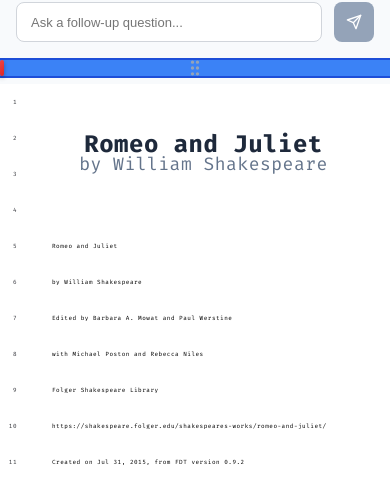
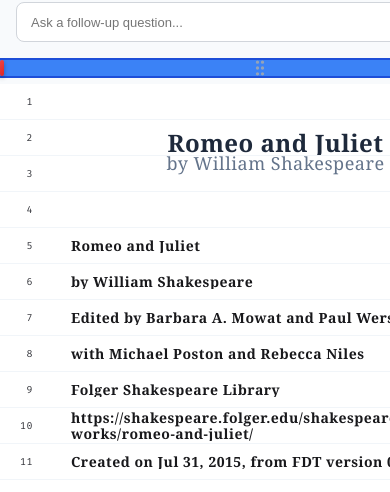
Before and after one commit to johndimm/the-explainer, a Next.js app: page / in a window 390 px wide. Shown: the part 344-836 px from the top of the page. Built offline with nearby package versions, Linux system fonts and the light colour scheme; no server answers.

Commit message:
Claude simplified the css

```diff
--- a/src/components/TextPanel.js
+++ b/src/components/TextPanel.js
@@ -827,16 +827,6 @@
         <span
           className={styles.lineContent}
           title={line.length > 100 ? line : undefined}
-          style={{
-            fontSize: isMobile && isPortrait ? '24px' : '20px',
-            lineHeight: isMobile && isPortrait ? '1.6' : '1.5',
-            wordBreak: 'break-word',
-            overflowWrap: 'break-word',
-            whiteSpace: 'normal',
-            maxWidth: '100%',
-            fontWeight: 'normal'
-          }}
-          data-debug={`mobile:${isMobile},portrait:${isPortrait}`}
         >
           {renderLineContent(line, index)}
         </span>
--- a/src/styles/Home.module.css
+++ b/src/styles/Home.module.css
@@ -29,7 +29,7 @@
   height: 100vh;
   min-height: 100vh;
   width: 100%;
-  min-width: 320px;
+  min-width: 520px;
   overflow: hidden;
 }
 
--- a/src/styles/TextPanel.module.css
+++ b/src/styles/TextPanel.module.css
@@ -9,259 +9,15 @@
   display: flex;
   flex-direction: column;
   overflow: hidden;
-  transition: width 0.2s cubic-bezier(0.4, 0.0, 0.2, 1);
+  transition: width 0.2s ease;
   flex-shrink: 0;
-  font-family: 'Georgia', 'Times New Roman', Times, serif;
+  font-family: Georgia, serif;
   font-weight: 300;
   color: #18181b;
   font-size: 17px;
-  letter-spacing: 0.1px;
   line-height: 1.5;
-  /* Left panel uses flex-basis from --panel-width */
 }
 
-.shakespeare {
-  font-family: 'Georgia', 'Times New Roman', Times, serif;
-  font-weight: 300;
-}
-
-.header {
-  padding: 18px 20px;
-  border-bottom: 2px solid #e2e8f0;
-  background: linear-gradient(135deg, #ffffff 0%, #f8fafc 100%);
-  display: flex;
-  justify-content: space-between;
-  align-items: center;
-  flex-shrink: 0;
-  flex-wrap: wrap;
-  gap: 8px;
-  box-shadow: 0 1px 3px rgba(0, 0, 0, 0.05);
-}
-
-.headerControls {
-  display: flex;
-  align-items: center;
-  gap: 12px;
-}
-
-.tocButton {
-  background: #3b82f6;
-  color: white;
-  border: none;
-  padding: 6px 8px;
-  border-radius: 4px;
-  font-size: 16px;
-  cursor: pointer;
-  transition: background-color 0.15s ease;
-  display: flex;
-  align-items: center;
-  justify-content: center;
-  min-width: 32px;
-  height: 32px;
-}
-
-.tocButton:hover {
-  background: #2563eb;
-}
-
-.header h2 {
-  margin: 0;
-  font-size: 20px;
-  font-weight: 700;
-  color: #0f172a;
-  text-shadow: 0 1px 2px rgba(0, 0, 0, 0.1);
-  letter-spacing: -0.025em;
-  line-height: 1.2;
-}
-
-.lineCount {
-  font-size: 15px;
-  color: #475569;
-  font-family: var(--font-geist-mono);
-  font-weight: 600;
-  background: #f1f5f9;
-  padding: 6px 12px;
-  border-radius: 6px;
-  border: 1px solid #e2e8f0;
-}
-
-/* Table of Contents Styles */
-.toc {
-  background: white;
-  border-bottom: 1px solid #e2e8f0;
-  max-height: 300px;
-  overflow: hidden;
-  display: flex;
-  flex-direction: column;
-  flex-shrink: 0;
-}
-
-.tocHeader {
-  padding: 12px 20px;
-  background: #f1f5f9;
-  border-bottom: 1px solid #e2e8f0;
-  display: flex;
-  justify-content: space-between;
-  align-items: center;
-}
-
-.tocHeader h3 {
-  margin: 0;
-  font-size: 16px;
-  font-weight: 600;
-  color: #1e293b;
-}
-
-.tocClose {
-  background: none;
-  border: none;
-  font-size: 20px;
-  color: #64748b;
-  cursor: pointer;
-  padding: 4px;
-  border-radius: 4px;
-  transition: background-color 0.15s ease;
-}
-
-.tocClose:hover {
-  background: #e2e8f0;
-  color: #374151;
-}
-
-.tocList {
-  overflow-y: auto;
-  max-height: 250px;
-  padding: 8px 0;
-}
-
-.tocItem {
-  padding: 8px 20px;
-  cursor: pointer;
-  transition: background-color 0.15s ease;
-  display: flex;
-  justify-content: space-between;
-  align-items: center;
-  border-bottom: 1px solid #f1f5f9;
-}
-
-.tocItem:hover {
-  background: #f8fafc;
-}
-
-.tocItem:last-child {
-  border-bottom: none;
-}
-
-.tocTitle {
-  font-size: 14px;
-  color: #1e293b;
-  font-weight: 500;
-  flex: 1;
-  overflow: hidden;
-  text-overflow: ellipsis;
-  white-space: nowrap;
-}
-
-.tocLine {
-  font-size: 12px;
-  color: #64748b;
-  font-family: var(--font-geist-mono);
-  margin-left: 12px;
-  flex-shrink: 0;
-}
-
-/* ToC Item Type Styles */
-.tocAct {
-  border-left: 4px solid #3b82f6;
-  background: #eff6ff;
-}
-
-.tocAct:hover {
-  background: #dbeafe;
-}
-
-.tocScene {
-  border-left: 4px solid #10b981;
-  background: #f0fdf4;
-}
-
-.tocScene:hover {
-  background: #dcfce7;
-}
-
-.tocChapter {
-  border-left: 4px solid #f59e0b;
-  background: #fffbeb;
-}
-
-.tocChapter:hover {
-  background: #fef3c7;
-}
-
-.tocBook {
-  border-left: 4px solid #8b5cf6;
-  background: #faf5ff;
-}
-
-.tocBook:hover {
-  background: #f3e8ff;
-}
-
-.tocPart {
-  border-left: 4px solid #ef4444;
-  background: #fef2f2;
-}
-
-.tocPart:hover {
-  background: #fee2e2;
-}
-
-.tocBible {
-  border-left: 4px solid #059669;
-  background: #f0fdfa;
-}
-
-.tocBible:hover {
-  background: #ccfbf1;
-}
-
-.mobileActions {
-  display: none; /* Hidden by default on desktop */
-  gap: 8px;
-  align-items: center;
-}
-
-.submitButton {
-  background: #3b82f6;
-  color: white;
-  border: none;
-  padding: 6px 12px;
-  border-radius: 4px;
-  font-size: 12px;
-  font-weight: 500;
-  cursor: pointer;
-  transition: background-color 0.15s ease;
-}
-
-.submitButton:hover {
-  background: #2563eb;
-}
-
-.clearButton {
-  background: #e5e7eb;
-  color: #374151;
-  border: none;
-  padding: 6px 12px;
-  border-radius: 4px;
-  font-size: 12px;
-  font-weight: 500;
-  cursor: pointer;
-  transition: background-color 0.15s ease;
-}
-
-.clearButton:hover {
-  background: #d1d5db;
-}
 
 .flyingText {
   position: fixed;
@@ -301,24 +57,20 @@
   overflow: hidden;
   position: relative;
   user-select: none;
-  -webkit-user-select: none;
-  -ms-user-select: none;
-  -webkit-overflow-scrolling: touch;
-  line-height: 1 !important;
+  line-height: 1;
   padding: 0;
   margin: 0;
   min-height: 0;
 }
 
-/* Ensure react-window List fills the container */
 .textContainer > div {
-  height: 100% !important;
-  width: 100% !important;
-  padding: 0 !important;
-  margin: 0 !important;
+  height: 100%;
+  width: 100%;
+  padding: 0;
+  margin: 0;
 }
 
-/* Chrome scrollbar styles */
+/* Scrollbar styles */
 .textContainer::-webkit-scrollbar {
   width: 16px;
 }
@@ -330,19 +82,16 @@
 }
 
 .textContainer::-webkit-scrollbar-thumb {
-  background: linear-gradient(135deg, #3b82f6, #1d4ed8);
+  background: #3b82f6;
   border-radius: 8px;
   border: 2px solid #f1f5f9;
   min-height: 60px;
-  box-shadow: 0 2px 4px rgba(0, 0, 0, 0.1);
 }
 
 .textContainer::-webkit-scrollbar-thumb:hover {
-  background: linear-gradient(135deg, #2563eb, #1e40af);
-  box-shadow: 0 4px 8px rgba(0, 0, 0, 0.15);
+  background: #2563eb;
 }
 
-/* Firefox scrollbar styles */
 .textContainer {
   scrollbar-width: auto;
   scrollbar-color: #3b82f6 #f1f5f9;
@@ -365,18 +114,12 @@
   padding: 0 20px;
   height: 36px;
   border-bottom: 0.5px solid #f1f5f9;
-  box-sizing: border-box;
   cursor: pointer;
-  transition: background-color 0.2s ease, color 0.2s ease;
-  user-select: none; /* Prevent text selection on click */
-  font-weight: 300 !important;
-  font-family: inherit !important;
+  transition: background-color 0.2s ease;
+  user-select: none;
+  font-weight: 300;
   overflow: hidden;
   flex-shrink: 0;
-}
-
-.line:hover {
-  background-color: #f8fafc;
 }
 
 .lineContent {
@@ -384,21 +127,17 @@
   line-height: 1.2;
   white-space: pre-wrap;
   overflow: hidden;
-  display: block;
   width: 100%;
-  padding: 0;
-  margin: 0;
   color: #18181b;
   font-weight: 300;
-  font-family: 'Georgia', 'Times New Roman', Times, serif;
-  word-wrap: break-word;
+  font-family: Georgia, serif;
   word-break: break-word;
 }
 
 .lineNumber {
   font-family: var(--font-geist-mono);
   font-size: 12px;
-  color: #33343a; /* Darker gray for better contrast */
+  color: #33343a;
   width: 40px;
   text-align: right;
   margin-right: 12px;
@@ -406,146 +145,55 @@
 }
 
 .line.selected {
-  background-color: #dbeafe !important;
-  color: #1e40af !important;
+  background-color: #dbeafe;
+  color: #1e40af;
   box-shadow: inset 0 0 0 1px #3b82f6;
 }
 
-.line.selected .lineNumber {
-  color: #1e40af;
-  font-weight: 600;
-}
 
-.sectionLink {
-  color: #3b82f6;
-  text-decoration: underline;
-  cursor: pointer;
-  font-weight: 600;
-  transition: color 0.15s ease;
-}
 
-.sectionLink:hover {
-  color: #2563eb;
-  text-decoration: none;
-}
-
-.sectionLink:active {
-  color: #1d4ed8;
-}
-
-.lineNumber {
-  font-family: var(--font-geist-mono);
-  font-size: 12px;
-  color: #94a3b8;
-  width: 40px;
-  text-align: right;
-  margin-right: 12px;
-  flex-shrink: 0;
-}
-
-@media (max-width: 768px) and (orientation: portrait) {
+@media (max-width: 768px) {
   .panel {
-    min-height: unset;
-    height: 100vh !important;
-    width: 100% !important;
+    height: 100vh;
+    width: 100%;
     flex: none;
     border-right: none;
     border-bottom: 1px solid #e2e8f0;
-    margin-bottom: 0;
-    display: flex;
-    flex-direction: column;
-  }
-
-  .header {
-    padding: 12px 16px;
-    flex-direction: column;
-    align-items: flex-start;
-    gap: 8px;
-  }
-
-  .header h2 {
-    font-size: 16px;
-  }
-
-  .mobileActions {
-    display: flex;
   }
 
   .textContainer {
     flex: 1 1 auto;
-    height: auto !important;
+    height: auto;
     min-height: 0;
     max-height: 100%;
-    scrollbar-width: auto;
   }
 
   .line {
     padding: 4px 16px;
     min-height: 36px;
-    height: 36px;
+    width: 100%;
+    word-break: break-word;
   }
 
   .lineNumber {
     font-size: 11px;
     width: 30px;
     margin-right: 8px;
-    color: #23242a;
   }
 
   .lineContent {
-    font-size: 7px;
+    font-size: 17px;
     line-height: 1.1;
-    color: #111215;
     font-weight: 700;
     word-break: break-word;
-    overflow-wrap: break-word;
     white-space: normal;
     max-width: 100%;
   }
-
-  .line {
-    border-bottom: 1px solid #f1f5f9;
-  }
 }
 
-@media (max-width: 768px) and (orientation: landscape) {
-  .panel {
-    height: 100vh;
-    flex: none;
-    border-right: none;
-    border-bottom: 1px solid #e2e8f0;
-    display: flex;
-    flex-direction: column;
-    overflow-x: hidden;
-  }
-
-  .header {
-    padding: 8px 16px;
-    flex-direction: row;
-    align-items: center;
-    gap: 12px;
-  }
-
-  .header h2 {
+@media (max-width: 480px) {
+  .lineContent {
     font-size: 14px;
-  }
-
-  .mobileActions {
-    display: flex;
-  }
-
-  .textContainer {
-    flex: 1 1 auto;
-    height: auto !important;
-    min-height: 0;
-    max-height: 100%;
-    scrollbar-width: auto;
-    overflow-x: hidden;
-  }
-
-  .line {
-    padding: 2px 16px;
-    min-height: 24px;
   }
 
   .lineNumber {
@@ -554,82 +202,9 @@
     margin-right: 6px;
   }
 
-  .lineContent {
-    font-size: 4px;
-    line-height: 1.0;
-    font-weight: 700;
-    word-break: break-word;
-    overflow-wrap: break-word;
-    white-space: normal;
-    max-width: 100%;
-  }
-
   .line {
-    border-bottom: 0.5px solid #f1f5f9;
-  }
-}
-
-@media (max-width: 768px) {
-  .panel, .textContainer, .line, .lineContent {
-    white-space: pre !important;
-
-    word-break: break-word !important;
-    overflow-wrap: anywhere !important;
-    width: 100% !important;
-  }
-}
-
-/* Force small fonts on all mobile devices */
-@media (max-width: 768px) {
-  .lineContent {
-    font-size: 4px !important;
-    line-height: 1.0 !important;
-    word-break: break-word !important;
-    overflow-wrap: break-word !important;
-    white-space: normal !important;
-    max-width: 100% !important;
-  }
-
-  .lineNumber {
-    font-size: 4px !important;
-    width: 12px !important;
-    margin-right: 2px !important;
-  }
-
-  .line {
-    padding: 1px 2px !important;
-    min-height: 8px !important;
-    width: 100% !important;
-    box-sizing: border-box !important;
-  }
-}
-
-/* Mobile phones - comprehensive coverage */
-@media (max-width: 480px) {
-  .panel {
-    font-size: 9px;
-  }
-
-  .lineContent {
-    font-size: 6px !important;
-    line-height: 1.0 !important;
-    word-break: break-word !important;
-    overflow-wrap: break-word !important;
-    white-space: normal !important;
-    max-width: 100% !important;
-  }
-
-  .lineNumber {
-    font-size: 6px !important;
-    width: 14px !important;
-    margin-right: 3px !important;
-  }
-
-  .line {
-    padding: 1px 3px !important;
-    min-height: 10px !important;
-    width: 100% !important;
-    box-sizing: border-box !important;
+    padding: 2px 8px;
+    min-height: 28px;
   }
 }
 
@@ -644,34 +219,3 @@
   color: #000;
   font-weight: 550;
 }
-
-.screenplayFormat .line {
-  background: none;
-  border: none;
-  min-height: unset;
-  padding: 0;
-}
-
-.screenplayFormat .lineNumber {
-  font-family: var(--font-geist-mono);
-  font-size: 12px;
-  color: #33343a;
-  width: 40px;
-  text-align: right;
-  margin-right: 12px;
-  flex-shrink: 0;
-}
-
-.screenplayFormat .lineContent {
-  font-size: 16px;
-  padding: 0;
-  margin: 0;
-  font-family: inherit;
-  color: inherit;
-  font-weight: 550;
-}
-
-.screenplayFormat span[style*='italic'] {
-  color: #111 !important;
-  font-weight: 400 !important;
-}
```
